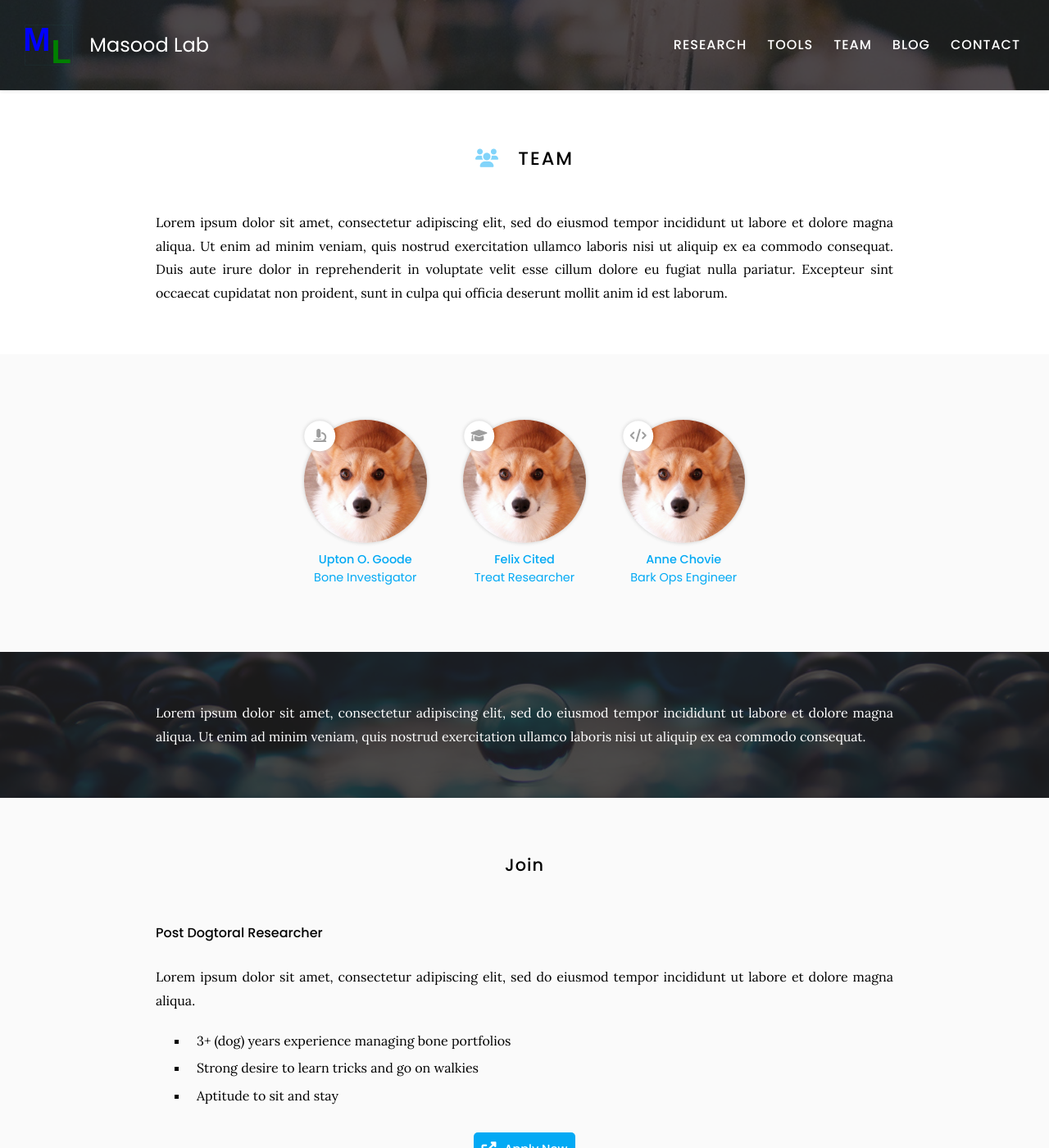
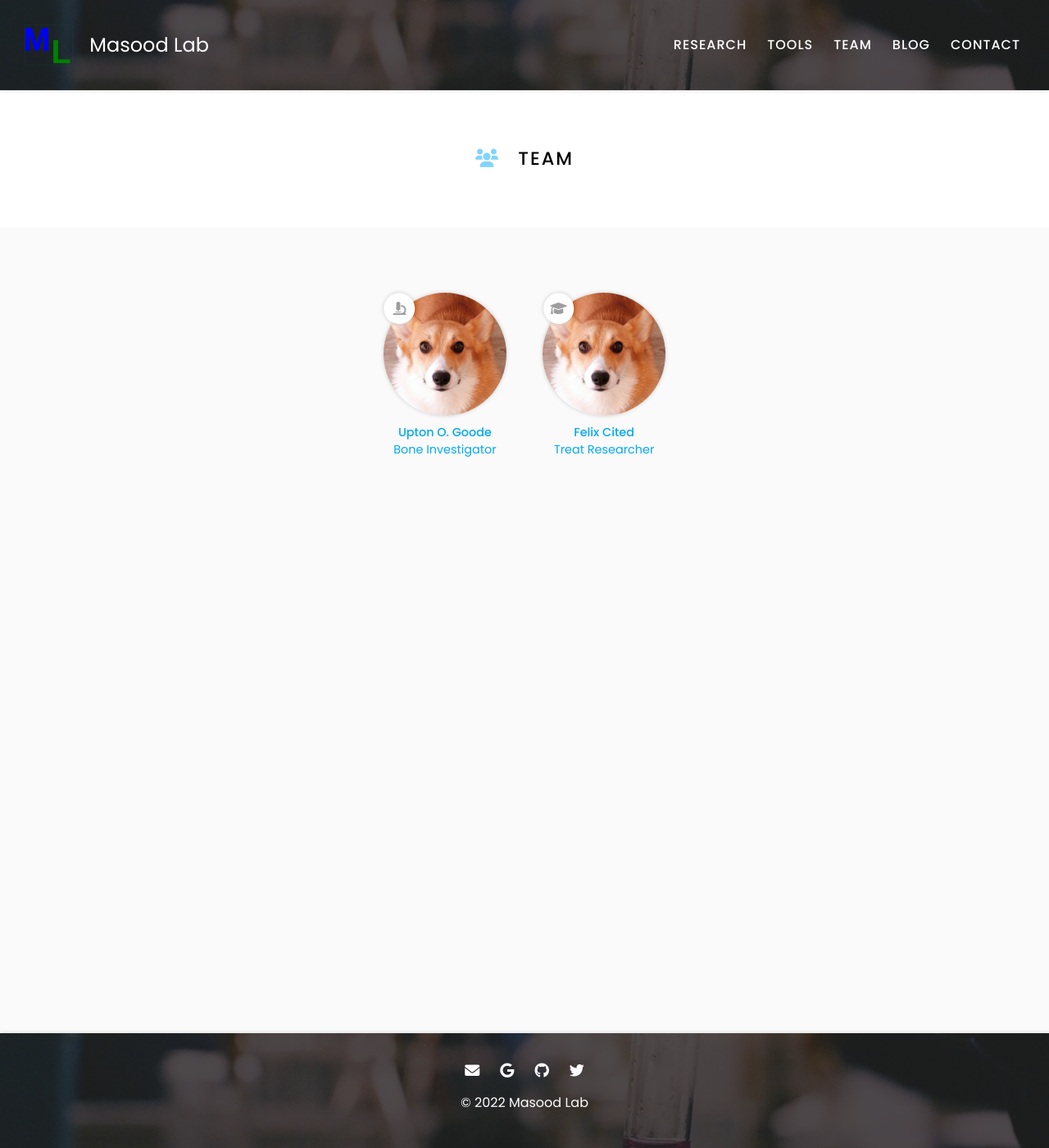
Before and after one commit to masoodlab/masoodlab.github.io, a Jekyll site: the page built from team/index.md, in a window 1280 px wide and 1400 px high. Shown: the whole window at 82% size. Built offline with Jekyll 4.4.1, drawn with Linux system fonts in a browser that asks for light colours; some of the changed text lies outside the part shown.

Commit message:
team updated

```diff
--- a/team/index.md
+++ b/team/index.md
@@ -6,11 +6,6 @@ nav:
 ---
 
 # <i class="fas fa-users"></i>Team
-
-Lorem ipsum dolor sit amet, consectetur adipiscing elit, sed do eiusmod tempor incididunt ut labore et dolore magna aliqua.
-Ut enim ad minim veniam, quis nostrud exercitation ullamco laboris nisi ut aliquip ex ea commodo consequat.
-Duis aute irure dolor in reprehenderit in voluptate velit esse cillum dolore eu fugiat nulla pariatur.
-Excepteur sint occaecat cupidatat non proident, sunt in culpa qui officia deserunt mollit anim id est laborum.
 
 {% include section.html %}
 
@@ -24,68 +19,18 @@ Excepteur sint occaecat cupidatat non proident, sunt in culpa qui officia deseru
   include list.html
   data="members"
   component="portrait"
-  filters="role: phd"
+  filters="role: postdoc"
 %}
 {%
   include list.html
   data="members"
   component="portrait"
-  filters="role: programmer"
+  filters="role: postdoc"
+%}
+{%
+  include list.html
+  data="members"
+  component="portrait"
+  filters="role: phd"
 %}
 {:.center}
-
-{% include section.html background="images/banner.jpg" dark=true%}
-
-Lorem ipsum dolor sit amet, consectetur adipiscing elit, sed do eiusmod tempor incididunt ut labore et dolore magna aliqua.
-Ut enim ad minim veniam, quis nostrud exercitation ullamco laboris nisi ut aliquip ex ea commodo consequat.
-
-{% include section.html %}
-
-## Join
-
-#### Post Dogtoral Researcher
-
-Lorem ipsum dolor sit amet, consectetur adipiscing elit, sed do eiusmod tempor incididunt ut labore et dolore magna aliqua.
-
-- 3+ (dog) years experience managing bone portfolios
-- Strong desire to learn tricks and go on walkies
-- Aptitude to sit and stay
-
-{% include link.html type="external" link="https://google.com/" text="Apply Now" icon="" style="button" %}
-{:.center}
-
-{% include section.html %}
-
-## Funding
-
-Our work is made possible by funding from several organizations.
-{:.center}
-
-{%
-  include gallery.html
-  style="square"
-
-  image1="images/photo.jpg"
-  link1="https://nasa.gov/"
-  tooltip1="Cool Foundation"
-
-  image2="images/photo.jpg"
-  link2="https://nasa.gov/"
-  tooltip2="Cool Institute"
-
-  image3="images/photo.jpg"
-  link3="https://nasa.gov/"
-  tooltip3="Cool Initiative"
-
-  image4="images/photo.jpg"
-  link4="https://nasa.gov/"
-  tooltip4="Cool Foundation"
-
-  image5="images/photo.jpg"
-  link5="https://nasa.gov/"
-  tooltip5="Cool Institute"
-
-  image6="images/photo.jpg"
-  link6="https://nasa.gov/"
-  tooltip6="Cool Initiative"
-%}
```
